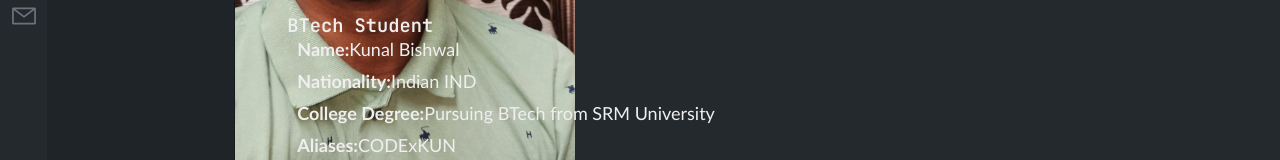
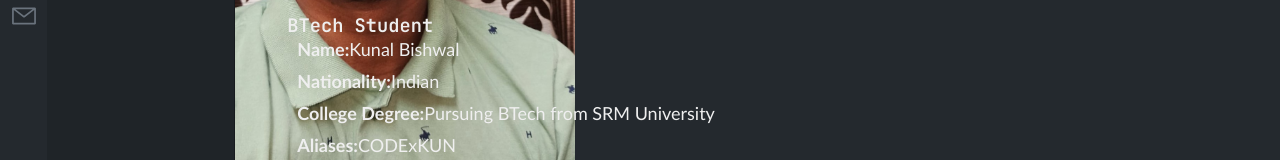
Before and after one commit to KunalBishwal/Portfolio_IDE, a Next.js app: page /aboutMe in a window 1280 px wide. Shown: the part 286-446 px from the top of the page. Built offline with nearby package versions, Linux system fonts and the light colour scheme.

Commit message:
Update aboutMe.jsx

```diff
--- a/pages/aboutMe.jsx
+++ b/pages/aboutMe.jsx
@@ -33,7 +33,7 @@ export default function AboutMe() {
                   <li className={styles.listItem}>
                     <i className={`${styles.icon} bi bi-chevron-right`}></i>
                     <strong className={styles.strong}>Nationality:</strong>
-                    <span>Indian IND</span>
+                    <span>Indian</span>
                   </li>
                   <li className={styles.listItem}>
                     <i className={`${styles.icon} bi bi-chevron-right`}></i>
```
